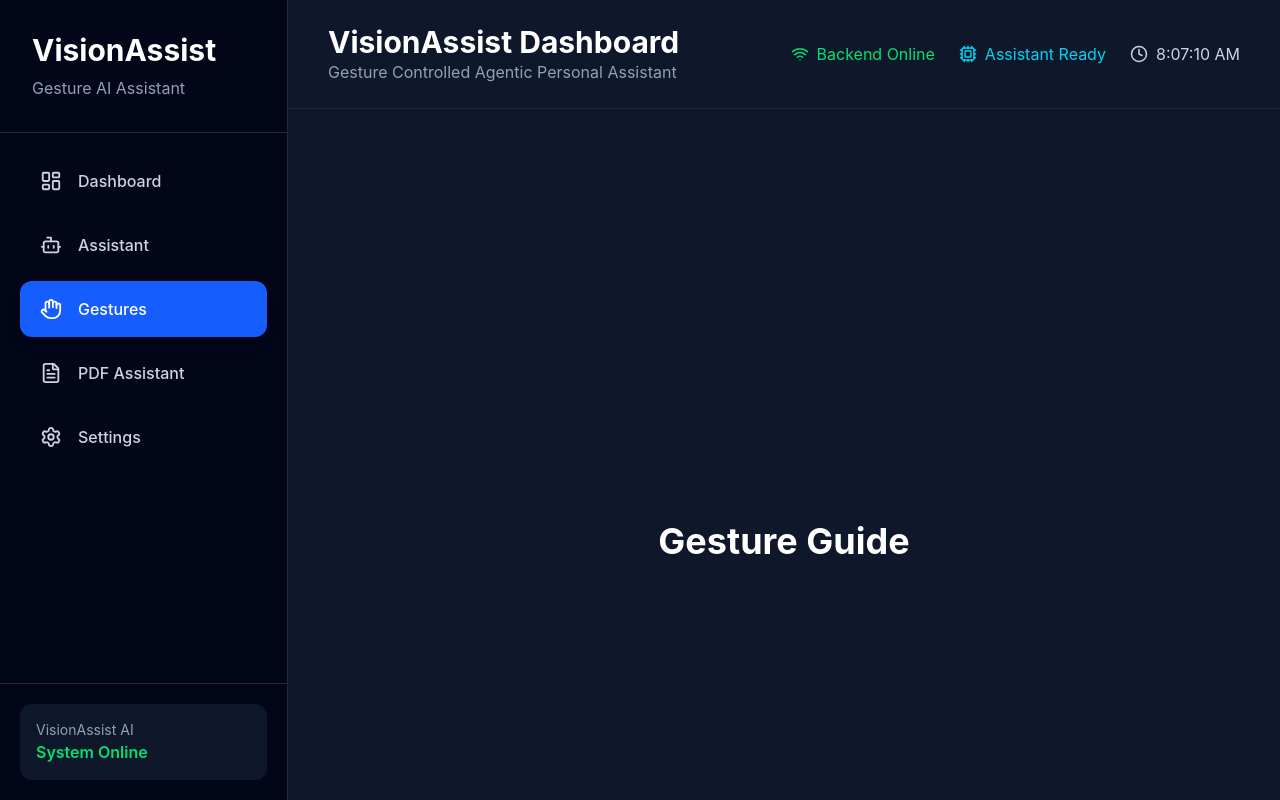
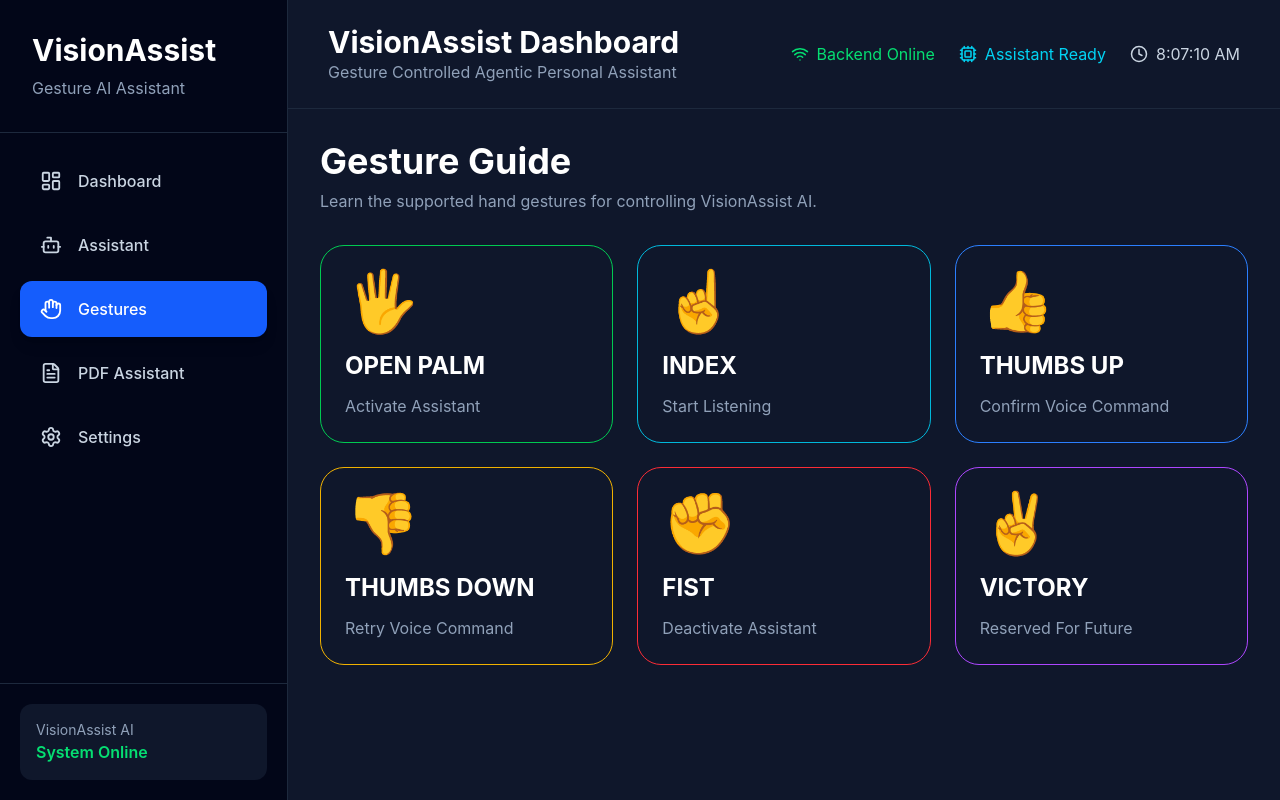
Before and after one commit to srishtisharma07/VisionAssist-AI, a React app in the folder frontend/: page /gestures in a window 1280 px wide. Built offline with nearby package versions, Linux system fonts and the light colour scheme; the HTML template or start-up script is replaced by a standard one.

Commit message:
Connect assistant UI with live camera and conversation timeline

```diff
--- a/frontend/src/components/ChatPanel.jsx
+++ b/frontend/src/components/ChatPanel.jsx
@@ -1,75 +1,59 @@
-import { useState } from "react";
-import { sendCommand } from "../services/api";
+import { useEffect, useState } from "react";
+import { getAssistantState } from "../services/api";
 
-function ChatPanel() {
+export default function ChatPanel() {
 
-    const [command, setCommand] = useState("");
+  const [conversation, setConversation] = useState([]);
 
-    const [messages, setMessages] = useState([]);
+  useEffect(() => {
 
-    async function handleSend() {
+    async function loadConversation() {
 
-        if (!command.trim()) return;
+      const data = await getAssistantState();
 
-        const userMessage = {
-            type: "user",
-            text: command,
-        };
-
-        setMessages(prev => [...prev, userMessage]);
-
-        const currentCommand = command;
-
-        setCommand("");
-
-        const result = await sendCommand(currentCommand);
-
-        const aiMessage = {
-            type: "assistant",
-            text: result.response,
-        };
-
-        setMessages(prev => [...prev, aiMessage]);
+      setConversation(data.conversation || []);
 
     }
 
+    loadConversation();
+
+    const interval = setInterval(loadConversation, 1000);
+
+    return () => clearInterval(interval);
+
+  }, []);
+
   return (
 
-        <div className="bg-slate-800 rounded-xl shadow-lg p-5 h-[420px] flex flex-col">
+    <div className="bg-slate-900 border border-slate-700 rounded-3xl p-6">
 
-            <h2 className="text-xl font-semibold text-white mb-4">
-                💬 AI Assistant
+      <h2 className="text-2xl font-bold text-white mb-6">
+        Conversation Timeline
       </h2>
 
-            <div className="flex-1 overflow-y-auto bg-slate-900 rounded-lg border border-slate-700 p-4">
+      <div className="space-y-4 max-h-[450px] overflow-y-auto">
 
-                {messages.length === 0 && (
+        {conversation.length === 0 && (
 
-                    <div className="text-slate-500">
-                        Ask me anything...
+          <div className="text-slate-500 text-center py-20">
+            No conversation yet...
           </div>
 
         )}
 
-                {messages.map((msg, index) => (
+        {conversation.map((item, index) => (
 
           <div
             key={index}
-                        className={`mb-4 flex ${msg.type === "user"
-                                ? "justify-end"
-                                : "justify-start"
-                            }`}
+            className="bg-slate-800 rounded-2xl p-4 border border-slate-700"
           >
 
-                        <div
-                            className={`${msg.type === "user"
-                                    ? "bg-blue-600"
-                                    : "bg-green-700"
-                                } text-white px-4 py-3 rounded-xl max-w-[80%] whitespace-pre-wrap`}
-                        >
+            <div className="text-cyan-400 font-semibold mb-2">
+              👤 {item.user}
+            </div>
 
-                            {msg.text}
-
+            <div className="text-white whitespace-pre-wrap">
+              🤖 {item.assistant}
             </div>
 
           </div>
@@ -78,34 +62,8 @@ function ChatPanel() {
 
       </div>
 
-            <div className="mt-4 flex gap-3">
-
-                <input
-                    type="text"
-                    placeholder="Type your command..."
-                    value={command}
-                    onChange={(e) => setCommand(e.target.value)}
-                    onKeyDown={(e) => {
-                        if (e.key === "Enter") {
-                            handleSend();
-                        }
-                    }}
-                    className="flex-1 rounded-lg bg-slate-900 border border-slate-700 text-white px-4 py-3 outline-none focus:border-blue-500"
-                />
-
-                <button
-                    onClick={handleSend}
-                    className="bg-blue-600 hover:bg-blue-700 px-6 rounded-lg text-white font-semibold"
-                >
-                    Send
-                </button>
-
-            </div>
-
     </div>
 
   );
 
 }
-
-export default ChatPanel;
--- a/frontend/src/components/WebcamPanel.jsx
+++ b/frontend/src/components/WebcamPanel.jsx
@@ -1,12 +1,29 @@
-import { useState } from "react";
+import { useEffect, useState } from "react";
+import { getAssistantState } from "../services/api";
 
 export default function WebcamPanel() {
   const [cameraOn, setCameraOn] = useState(false);
 
+  const [state, setState] = useState({
+    status: "INACTIVE",
+    last_gesture: "",
+  });
+
+  useEffect(() => {
+    async function loadState() {
+      const data = await getAssistantState();
+      setState(data);
+    }
+
+    const interval = setInterval(loadState, 500);
+
+    return () => clearInterval(interval);
+  }, []);
+
   return (
     <div className="bg-slate-900 border border-slate-700 rounded-3xl p-6">
 
-      <div className="flex items-center justify-between mb-5">
+      <div className="flex justify-between items-center mb-5">
 
         <h2 className="text-2xl font-bold text-white">
           Live Camera
@@ -14,14 +31,14 @@ export default function WebcamPanel() {
 
         <button
           onClick={() => setCameraOn(!cameraOn)}
-          className="bg-cyan-500 hover:bg-cyan-400 px-5 py-2 rounded-xl text-white transition"
+          className="bg-cyan-500 hover:bg-cyan-400 text-white px-5 py-2 rounded-xl transition"
         >
           {cameraOn ? "Stop Camera" : "Start Camera"}
         </button>
 
       </div>
 
-      <div className="rounded-2xl overflow-hidden bg-black aspect-video flex items-center justify-center">
+      <div className="relative rounded-2xl overflow-hidden bg-black aspect-video">
 
         {cameraOn ? (
           <img
@@ -30,9 +47,33 @@ export default function WebcamPanel() {
             className="w-full h-full object-cover"
           />
         ) : (
-          <p className="text-slate-500">
+          <div className="flex items-center justify-center h-full text-slate-500">
             Camera is Off
-          </p>
+          </div>
+        )}
+
+        {cameraOn && (
+          <>
+            <div className="absolute top-4 left-4 bg-black/60 backdrop-blur-md px-4 py-2 rounded-xl">
+              <p className="text-xs text-slate-300">
+                STATUS
+              </p>
+
+              <p className="text-cyan-400 font-bold">
+                {state.status || "INACTIVE"}
+              </p>
+            </div>
+
+            <div className="absolute top-4 right-4 bg-black/60 backdrop-blur-md px-4 py-2 rounded-xl">
+              <p className="text-xs text-slate-300">
+                GESTURE
+              </p>
+
+              <p className="text-green-400 font-bold">
+                {state.last_gesture || "--"}
+              </p>
+            </div>
+          </>
         )}
 
       </div>
--- a/frontend/src/pages/GestureGuide.jsx
+++ b/frontend/src/pages/GestureGuide.jsx
@@ -1,9 +1,81 @@
-function GestureGuide() {
+const gestures = [
+  {
+    emoji: "🖐",
+    name: "OPEN PALM",
+    action: "Activate Assistant",
+    color: "border-green-500",
+  },
+  {
+    emoji: "☝",
+    name: "INDEX",
+    action: "Start Listening",
+    color: "border-cyan-500",
+  },
+  {
+    emoji: "👍",
+    name: "THUMBS UP",
+    action: "Confirm Voice Command",
+    color: "border-blue-500",
+  },
+  {
+    emoji: "👎",
+    name: "THUMBS DOWN",
+    action: "Retry Voice Command",
+    color: "border-yellow-500",
+  },
+  {
+    emoji: "✊",
+    name: "FIST",
+    action: "Deactivate Assistant",
+    color: "border-red-500",
+  },
+  {
+    emoji: "✌",
+    name: "VICTORY",
+    action: "Reserved For Future",
+    color: "border-purple-500",
+  },
+];
+
+export default function GestureGuide() {
   return (
-    <div className="min-h-screen bg-slate-900 text-white flex items-center justify-center">
-      <h1 className="text-4xl font-bold">Gesture Guide</h1>
+    <div className="space-y-8">
+
+      <div>
+        <h1 className="text-4xl font-bold text-white">
+          Gesture Guide
+        </h1>
+
+        <p className="text-slate-400 mt-2">
+          Learn the supported hand gestures for controlling VisionAssist AI.
+        </p>
+      </div>
+
+      <div className="grid md:grid-cols-2 xl:grid-cols-3 gap-6">
+
+        {gestures.map((gesture) => (
+          <div
+            key={gesture.name}
+            className={`bg-slate-900 rounded-3xl border ${gesture.color} p-6 hover:scale-105 transition-all duration-300`}
+          >
+
+            <div className="text-6xl mb-5">
+              {gesture.emoji}
+            </div>
+
+            <h2 className="text-2xl font-bold text-white">
+              {gesture.name}
+            </h2>
+
+            <p className="text-slate-400 mt-3">
+              {gesture.action}
+            </p>
+
+          </div>
+        ))}
+
+      </div>
+
     </div>
   );
 }
-
-export default GestureGuide;
```
Lines whose indentation alone changed are shown as unchanged.
